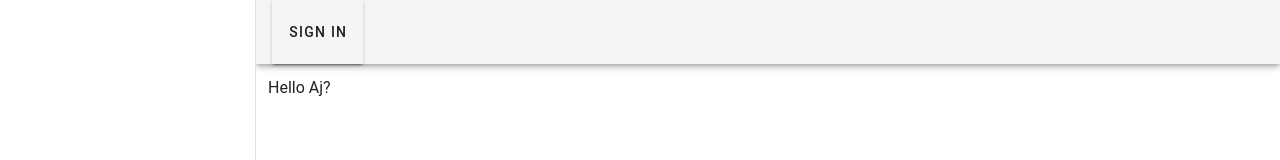
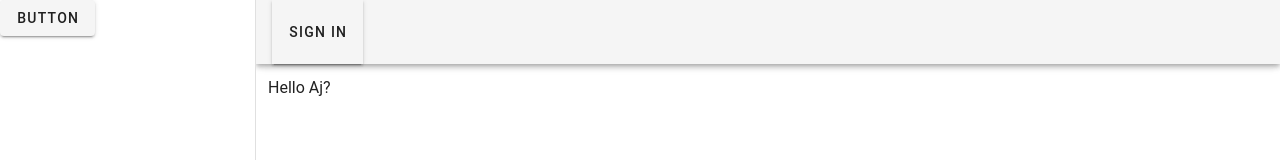
Before and after one commit to CamronFortenbery/job-application-log, a Vue app: page / in a window 1280 px wide. Shown: the top 160 px of the page. Built offline with nearby package versions, Linux system fonts and the light colour scheme.

Commit message:
new button

```diff
--- a/src/App.vue
+++ b/src/App.vue
@@ -12,7 +12,7 @@
 
       <!-- Nav Drawer -->
       <v-navigation-drawer app>
-
+        <v-btn>button</v-btn>
       </v-navigation-drawer>
 
       <!-- Content -->
```
